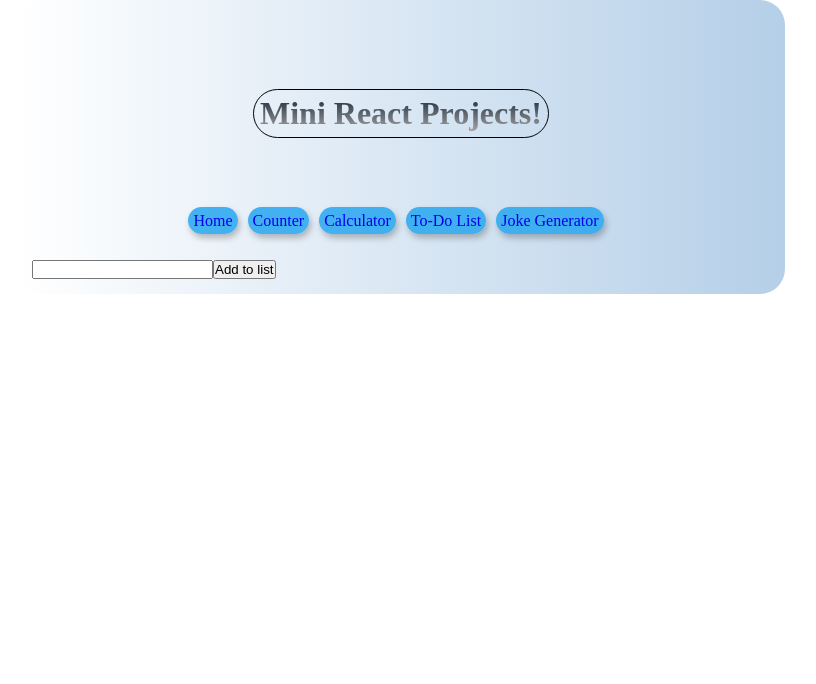
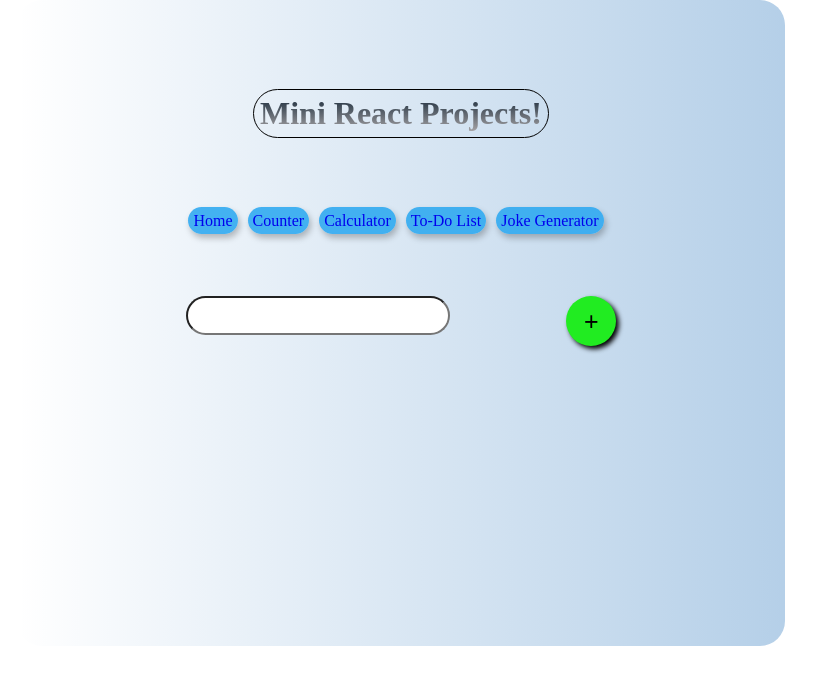
Before and after one commit to jss118/Mini-React-apps, a React (Create React App) app: page /ToDoList in a window 1280 px wide. Shown: the top 684 px of the page, without its empty margins (239-1055 px from the left). Built offline with nearby package versions, Linux system fonts and the light colour scheme.

Commit message:
add to-do-list functionality and css

```diff
--- a/src/App.css
+++ b/src/App.css
@@ -174,6 +174,76 @@
   padding: 5px 5px 5px 5px;
 }
 
+.to-do__section {
+  display: grid;
+  grid-template-rows: 1fr 2fr;
+}
+.to-do__form {
+  display: flex;
+  flex-direction: row;
+  justify-content: space-evenly;
+  padding: 5%;
+}
+.to-do__input {
+  padding-left: 10px;
+  border-radius: 25px;
+  width: 250px;
+  height: 35px;
+}
+.to-do__addBtn {
+  height: 50px;
+  width: 50px;
+  padding: 2px 5px 2px 5px;
+  border-radius: 50%;
+  box-shadow: 3px 3px 5px rgb(0, 0, 0);
+  font-size: 25px;
+  background-color: rgb(33, 236, 33);
+  border-style: none;
+}
+.to-do__ul {
+  display: grid;
+  grid-template-columns: 1fr 1fr 1fr;
+  grid-template-rows: 1fr 1fr 1fr;
+  justify-items: center;
+  grid-auto-flow: row;
+}
+.to-do__li {
+  display: flex;
+  flex-direction: row;
+  list-style: none;
+  border: 2px solid white;
+  border-radius: 5px;
+  background-color: rgb(39, 155, 209);
+  height: 30px;
+  width: 100px;
+  text-align: center;
+  align-items: center;
+  justify-content: space-between;
+  padding-left: 2%;
+}
+.to-do__deleteBtn {
+  color: white;
+  background-color: rgb(207, 22, 22);
+  border-style: none;
+  font-size: 15px;
+  height: max-content;
+  border-radius: 4px;
+  padding-left: 5px;
+  padding-right: 5px;
+  order: 1;
+  flex-basis: 10%;
+  align-self: flex-start;
+}
+.clear-btn {
+  background-color: transparent;
+  border-style: none;
+  padding: 15px auto 15px auto;
+  font-weight: bold;
+  width: fit-content;
+  color: rgb(255, 0, 0);
+  justify-self: center;
+}
+
 .joke-gen__section {
   border: 2px solid;
   margin: 10% 30% 10% 30%;
--- a/src/components/ToDoList.jsx
+++ b/src/components/ToDoList.jsx
@@ -10,10 +10,11 @@
 
   const handleClick = event => {
     event.preventDefault();
-    setListItems(items => {
-      const newItems = [newItem, ...items];
-      return newItems;
-    });
+    if (newItem)
+      setListItems(items => {
+        const newItems = [newItem, ...items];
+        return newItems;
+      });
     setNewItem("");
   };
 
@@ -25,22 +26,46 @@
     });
   };
 
+  const clear = () => {
+    setListItems([]);
+  };
+
   return (
-    <section>
-      <input onChange={handleChange} type="text" />
-      <button onClick={handleClick}>Add to list</button>
-      <ul>
+    <section className="to-do__section">
+      <form className="to-do__form">
+        <input
+          value={newItem}
+          className="to-do__input"
+          onChange={handleChange}
+          type="text"
+          required
+        />
+        <button className="to-do__addBtn" onClick={handleClick}>
+          +
+        </button>
+      </form>
+
+      <ul className="to-do__ul">
         {listItems.map(item => {
           return (
-            <li>
+            <li className="to-do__li">
               {item}
-              <button value={item} onClick={removeItem}>
+              <button
+                className="to-do__deleteBtn"
+                value={item}
+                onClick={removeItem}
+              >
                 x
               </button>
             </li>
           );
         })}
       </ul>
+      {listItems.length > 1 ? (
+        <button className="clear-btn" onClick={clear}>
+          CLEAR
+        </button>
+      ) : null}
     </section>
   );
 };
```
